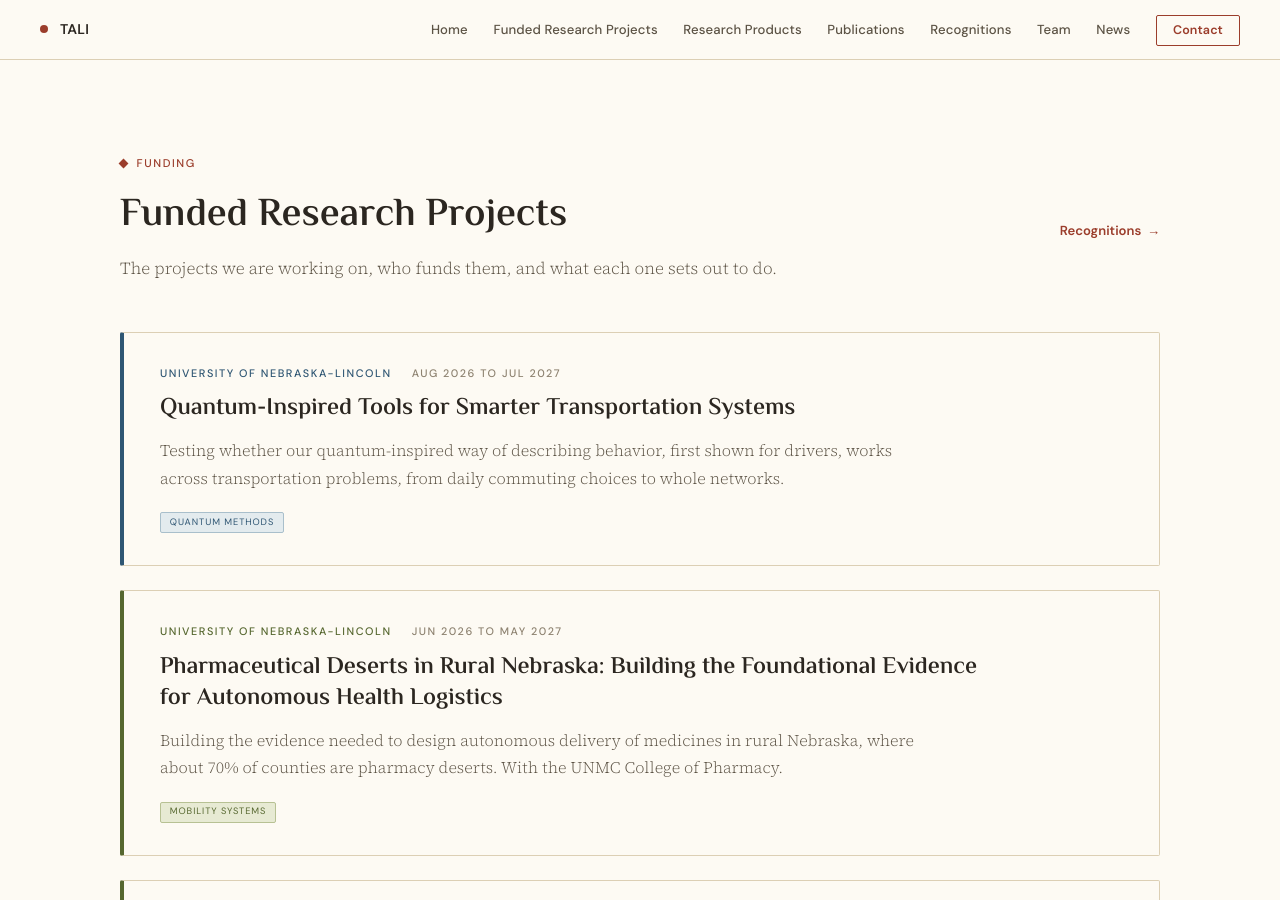
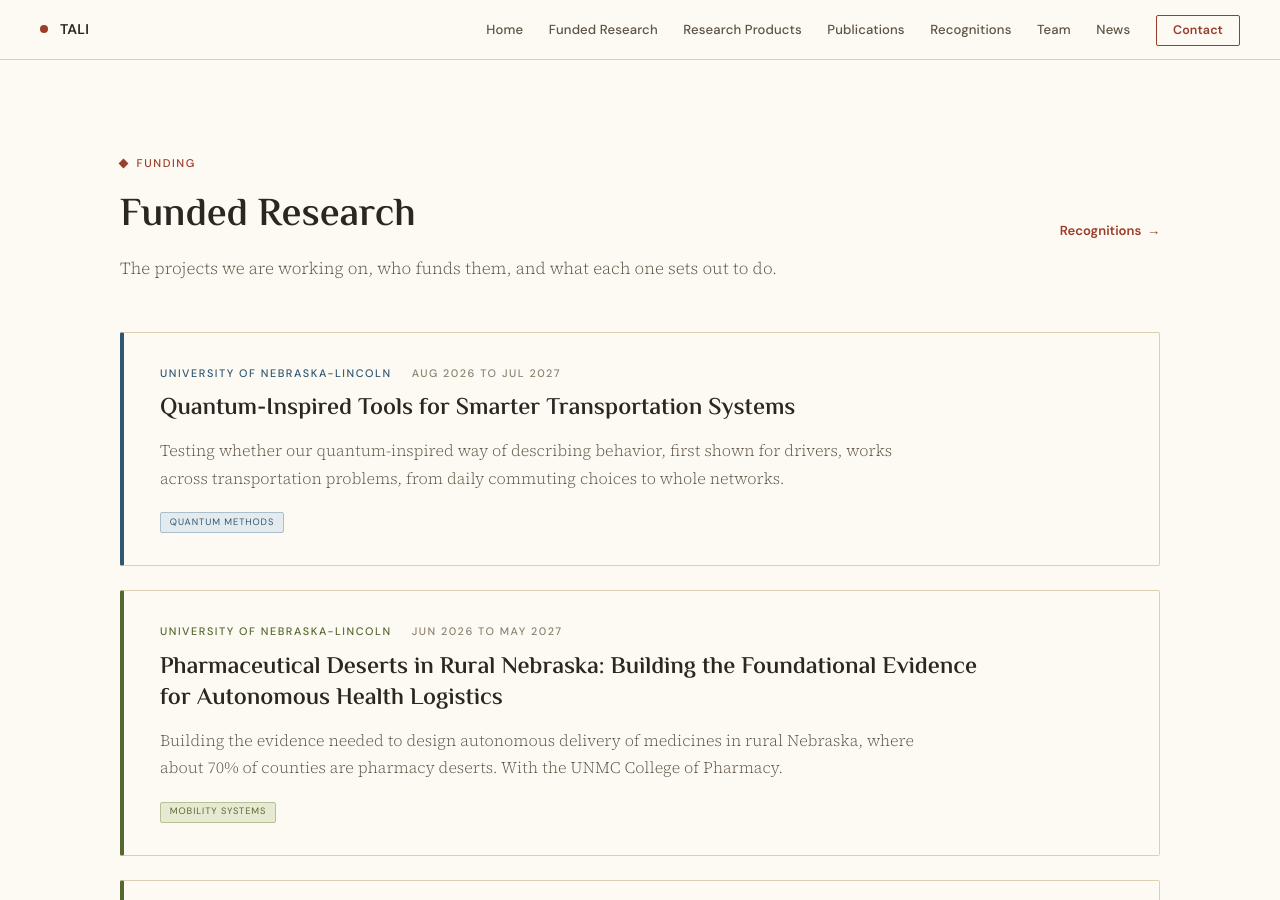
Before and after one commit to wissamkontar/wissamkontar.github.io, a Jekyll site: the page built from projects.html, in a window 1280 px wide and 900 px high. Built offline with Jekyll 4.4.1, drawn with Linux system fonts in a browser that asks for light colours; some of the changed text lies outside the part shown.

Commit message:
Rename "Funded Research Projects" to "Funded Research"
Co-Authored-By: Claude Fable 5.2 <noreply@anthropic.com>
Claude-Session: https://claude.ai/code/session_01Lzm3hfbMCCSUqxQdsXPYQj

```diff
--- a/_data/projects.yml
+++ b/_data/projects.yml
@@ -1,4 +1,4 @@
-# Funded research projects, in the order shown on the Funded Research Projects page. Add new ones at the top.
+# Funded research projects, in the order shown on the Funded Research page. Add new ones at the top.
 # id: a short name with no spaces, used in links.
 # themes: ids from themes.yml.
 # A project with a sponsor and an awarded date (YEAR-MONTH) is also listed in News.
--- a/_layouts/default.html
+++ b/_layouts/default.html
@@ -50,7 +50,7 @@
     <label for="navCheck" class="nav-toggle">Menu</label>
     <ul class="nav-links">
       <li><a href="/">Home</a></li>
-      <li><a href="/projects/">Funded Research Projects</a></li>
+      <li><a href="/projects/">Funded Research</a></li>
       <li><a href="/products/">Research Products</a></li>
       <li><a href="/publications/">Publications</a></li>
       <li><a href="/recognitions/">Recognitions</a></li>
@@ -95,7 +95,7 @@
       <div class="footer-col">
         <h4>Lab</h4>
         <ul>
-          <li><a href="/projects/">Funded Research Projects</a></li>
+          <li><a href="/projects/">Funded Research</a></li>
           <li><a href="/products/">Research Products</a></li>
           <li><a href="/publications/">Publications</a></li>
           <li><a href="/recognitions/">Recognitions</a></li>
--- a/funding-awards.html
+++ b/funding-awards.html
@@ -8,11 +8,11 @@ permalink: /funding-awards/
 <meta charset="UTF-8">
 <title>Recognitions · TALI</title>
 <!-- This address was the old "Funding & Awards" page. It now forwards to Recognitions;
-     funding is shown on the Funded Research Projects page. -->
+     funding is shown on the Funded Research page. -->
 <link rel="canonical" href="{{ site.url }}/recognitions/">
 <meta http-equiv="refresh" content="0; url=/recognitions/">
 </head>
 <body>
-<p>This page has moved to <a href="/recognitions/">Recognitions</a>. Funding is listed under <a href="/projects/">Funded Research Projects</a>.</p>
+<p>This page has moved to <a href="/recognitions/">Recognitions</a>. Funding is listed under <a href="/projects/">Funded Research</a>.</p>
 </body>
 </html>
--- a/projects.html
+++ b/projects.html
@@ -1,6 +1,6 @@
 ---
 layout: default
-title: Funded Research Projects
+title: Funded Research
 permalink: /projects/
 ---
 <main>
@@ -22,7 +22,7 @@ permalink: /projects/
     <div class="section-header">
       <div class="label">Funding</div>
       <div class="section-header-row">
-        <h1 class="section-title">Funded Research Projects</h1>
+        <h1 class="section-title">Funded Research</h1>
         <a href="/recognitions/" class="see-all">Recognitions</a>
       </div>
       <p class="page-lead">The projects we are working on, who funds them, and what each one sets out to do.</p>
--- a/recognitions.html
+++ b/recognitions.html
@@ -5,14 +5,14 @@ permalink: /recognitions/
 ---
 <main>
 
-<!-- Awards and recognition (content: _data/awards.yml). Funding is shown on the Funded Research Projects page. -->
+<!-- Awards and recognition (content: _data/awards.yml). Funding is shown on the Funded Research page. -->
 <section class="section" id="recognitions">
   <div class="container">
     <div class="section-header">
       <div class="label">Honors</div>
       <div class="section-header-row">
         <h1 class="section-title">Recognitions</h1>
-        <a href="/projects/" class="see-all">Funded Research Projects</a>
+        <a href="/projects/" class="see-all">Funded Research</a>
       </div>
       <p class="page-lead">The awards and recognition our work has received.</p>
     </div>
```
